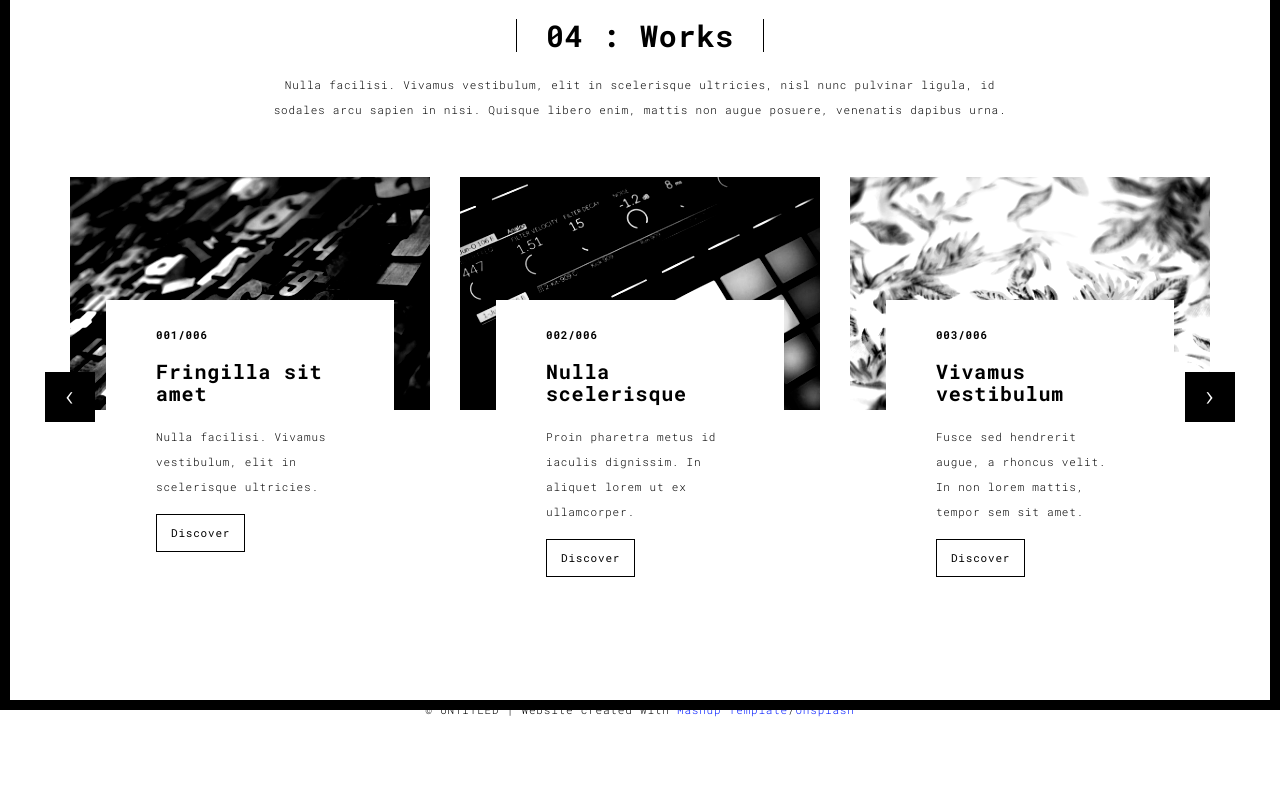
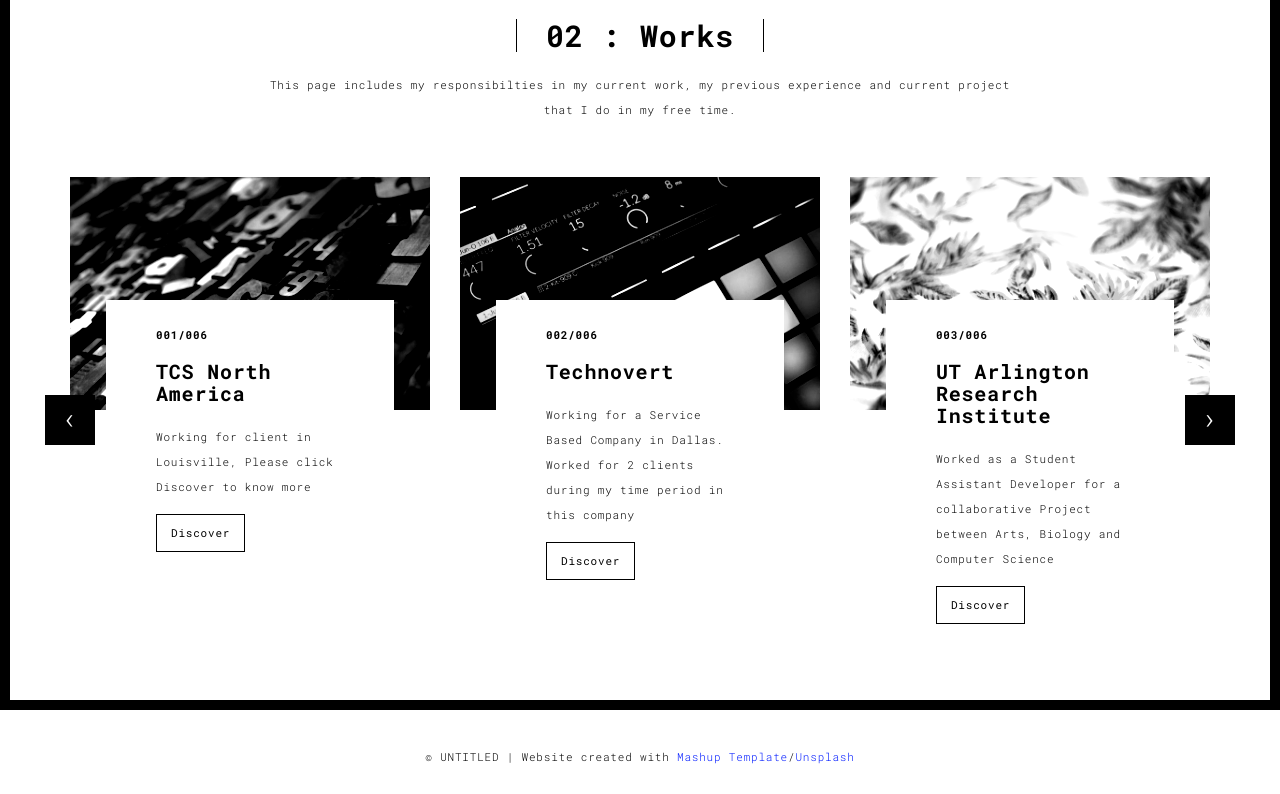
Before and after one commit to Kunwardev/portfolio, a Flask app: page /works.html in a window 1280 px wide. Shown: the part 90-884 px from the top of the page. Before the commit the page ends 807 px from the top, so only its background shows below. Run offline with Flask 2, Linux system fonts and the light colour scheme; some libraries are stand-ins or nearby versions.

Commit message:
Made Changes in the Index and Works

```diff
--- /dev/null
+++ b/database.txt
@@ -0,0 +1,2 @@
+email, subject, message
+Test@gmail.com, lksdf, This is a test message
--- a/server.py
+++ b/server.py
@@ -30,8 +30,12 @@ def my_contacts():
     return render_template('./contact.html')
 
 @app.route('/thankyou.html')
-def test():
+def thank_you():
     return render_template('./thankyou.html')
+
+@app.route('/work.html')
+def work():
+    return render_template('./work.html')
 
 def write_to_file(data):
     with open('./database.txt', mode='a') as database:
--- a/templates/index.html
+++ b/templates/index.html
@@ -57,9 +57,8 @@
             <div class="text-content">
               <h1>Hello,<br>
                 <span id="typed-strings">
-                  <span>I'm James Dean</span>
-                  <span>French Designer</span>
-                  <span>Working as a Freelance</span>
+                  <span>I'm Kunwar Dev Singh</span>
+                  <span>Working as a Developer in TCS North America</span>
                 </span>
                 <span id="typed"></span>
               </h1>
--- a/templates/works.html
+++ b/templates/works.html
@@ -55,8 +55,8 @@
 
       <div class="col-sm-8 col-sm-offset-2 section-container-spacer">
         <div class="text-center">
-          <h1 class="h2">04 : Works</h1>
-          <p>Nulla facilisi. Vivamus vestibulum, elit in scelerisque ultricies, nisl nunc pulvinar ligula, id sodales arcu sapien in nisi. Quisque libero enim, mattis non augue posuere, venenatis dapibus urna.</p>
+          <h1 class="h2">02 : Works</h1>
+          <p>This page includes my responsibilties in my current work, my previous experience and current project that I do in my free time.</p>
         </div>
       </div>
 
@@ -74,8 +74,9 @@
                       </a>
                       <div class="card-container card-container-lg">
                         <h4>001/006</h4>
-                        <h3>Fringilla sit amet</h3>
-                        <p>Nulla facilisi. Vivamus vestibulum, elit in scelerisque ultricies.</p>
+                        <h3>TCS North America</h3>
+                        <p>Working for client in Louisville,
+                        Please click Discover to know more</p>
                         <a href="./work.html" title="" class="btn btn-default">Discover</a>
                       </div>
                     </div>
@@ -85,8 +86,9 @@
                       </a>
                       <div class="card-container card-container-lg">
                         <h4>002/006</h4>
-                        <h3>Nulla scelerisque</h3>
-                        <p>Proin pharetra metus id iaculis dignissim. In aliquet lorem ut ex ullamcorper.</p>
+                        <h3>Technovert</h3>
+                        <p>Working for a Service Based Company in Dallas.
+                        Worked for 2 clients during my time period in this company</p>
                         <a href="./work.html" title="" class="btn btn-default">Discover</a>
                       </div>
                     </div>
@@ -96,8 +98,8 @@
                       </a>
                       <div class="card-container card-container-lg">
                         <h4>003/006</h4>
-                        <h3>Vivamus vestibulum</h3>
-                        <p>Fusce sed hendrerit augue, a rhoncus velit. In non lorem mattis, tempor sem sit amet.</p>
+                        <h3>UT Arlington Research Institute</h3>
+                        <p>Worked as a Student Assistant Developer for a collaborative Project between Arts, Biology and Computer Science</p>
                         <a href="./work.html" title="" class="btn btn-default">Discover</a>
                       </div>
                     </div>
```
Also changed, not shown: requirements.txt (deleted, +0 -45 lines).
